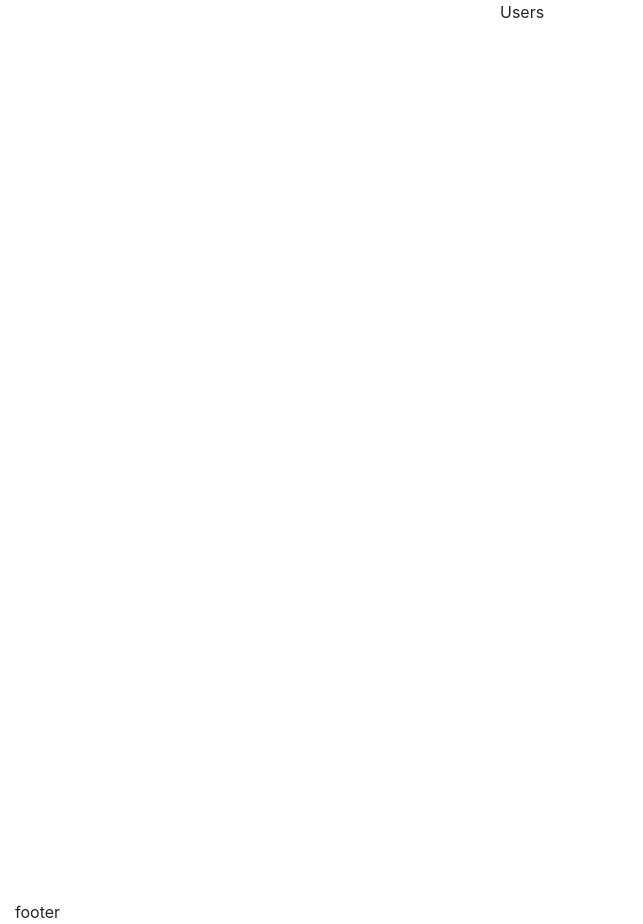
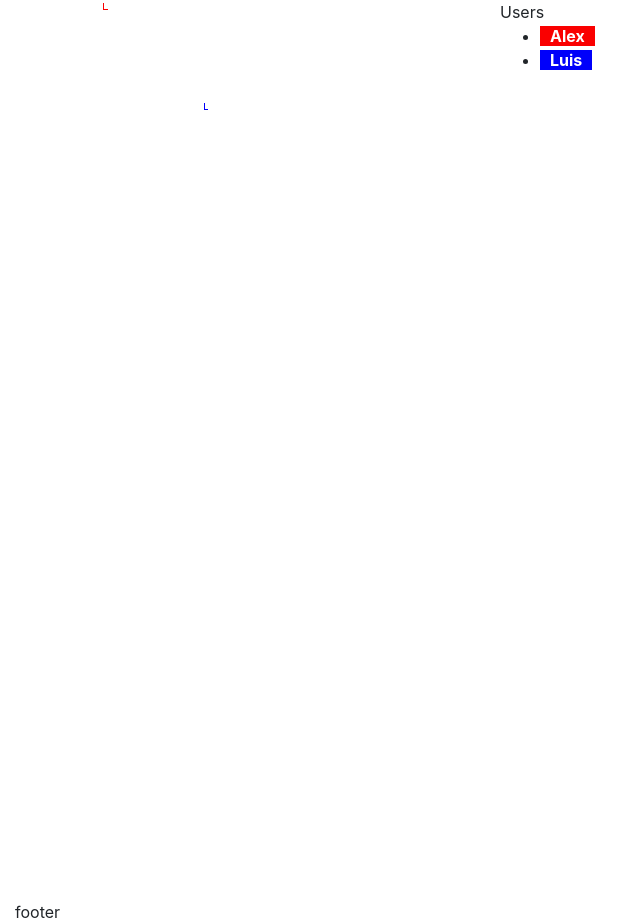
Before and after one commit to javilaotz/sharedwhiteboard, a React (Create React App) app: page / in a window 1280 px wide. Shown: the whole page, without its empty margins (0-643 px from the left). Built offline with nearby package versions, Linux system fonts and the light colour scheme.

Commit message:
Multisuer from JSON file

```diff
--- a/src/components/Home.jsx
+++ b/src/components/Home.jsx
@@ -1,7 +1,7 @@
 import React from 'react';
 import { Container, Row, Col } from 'reactstrap'
 
-import NavBar from './NavBar'
+import Users from './Users'
 import WhiteBoard from './Whiteboard'
 
 import './Styles.css'
@@ -12,7 +12,7 @@ function Home(props) {
             <Container className="themed-container" fluid={true}>
                 <Row className="WhiteBoard">
                     <WhiteBoard/>
-                    Users
+                    <Users/>
                 </Row>
                 <Row>
                     <Col>footer</Col>
--- /dev/null
+++ b/src/components/Users.jsx
@@ -0,0 +1,31 @@
+import React from 'react'
+import './Styles.css'
+import json_response from "../mock/response.json"
+
+function Users() {
+    console.log(json_response.users, "RESPONSE")
+    const users = json_response && json_response.users,
+
+    content = users.map(user => {
+        const name = user && user.name,
+              color = user && user.color,
+              key = user && user.id
+
+        return (<li key={key}>
+                <span style={{
+                    background: `rgb(${color.r}, ${color.g}, ${color.b})`,
+                    color: "#fff",
+                    fontWeight: "bold",
+                    padding: "0 10px 0"
+                    }}>{name}</span>
+            </li>)
+    })
+    return (
+        <div>
+            <div>Users</div>
+            <div><ul>{content}</ul></div>
+        </div>
+    );
+}
+
+export default Users;
--- a/src/components/Whiteboard.jsx
+++ b/src/components/Whiteboard.jsx
@@ -1,16 +1,37 @@
 import React, {useRef, useEffect, useState} from 'react'
-import ReactDOM from "react-dom"
 import json_response from "../mock/response.json"
 
 const Whiteboard = (props) => {
 
+    useEffect(() => {
+        const me        = json_response && json_response.me,
+              users   = json_response && json_response.users,
+              color     = me && me.color
+
+        plotUsers(users)
+        line = {width: me.width, color: `rgb(${color.r}, ${color.g}, ${color.b})`}
+    })
+
+    const plotUsers = (strokes) => {
+        const context = canvas.current.getContext("2d")
+        strokes.map(stroke => {
+            const strokes  = stroke && stroke.strokes,
+                  color    = stroke && stroke.color
+
+            line = {width: stroke.width, color: `rgb(${color.r}, ${color.g}, ${color.b})`}
+            strokes.map(point => {
+                context.fillStyle = line.color
+                context.fillRect(point.x,point.y,line.width,line.width)
+            })
+        })
+    }
+
     const [isMouseDown, setIsMouseDown] = useState(false);
-    let pos = {x :0, y:0}
+    let pos     = {x :0, y:0},
+        line    = {}
 
     const size = 500, /* Area of whiteboard*/
-          canvas = useRef(null),
-          line = {width : 1, color : '#ff0000'},
-          resp = json_response && json_response
+          canvas = useRef(null)
 
     const startDrawing = (e, pos) => {
         setIsMouseDown(true)
--- a/src/mock/response.json
+++ b/src/mock/response.json
@@ -1,14 +1,62 @@
 {
     "status": 200,
-    "grid":[
-        {"id": 1, "pos":{"x":2, "y":2}, "user":201},
-        {"id": 2, "pos":{"x":2, "y":2}, "user":201},
-        {"id": 3, "pos":{"x":2, "y":3}, "user":201},
-        {"id": 4, "pos":{"x":2, "y":4}, "user":201},
-        {"id": 5, "pos":{"x":2, "y":5}, "user":201},
-        {"id": 6, "pos":{"x":2, "y":6}, "user":201},
-        {"id": 7, "pos":{"x":2, "y":7}, "user":201},
-        {"id": 8, "pos":{"x":2, "y":8}, "user":201},
-        {"id": 9, "pos":{"x":2, "y":9}, "user":201}
+    "me": {
+        "id" : 210,
+        "name" : "Jhon",
+        "width" : 1,
+        "color" : {"r" : 0, "g" : 250, "b" : 0},
+        "strokes" : [
+            {"x" : 3, "y" : 109},
+            {"x" : 3, "y" : 108},
+            {"x" : 3, "y" : 107},
+            {"x" : 3, "y" : 106},
+            {"x" : 3, "y" : 105},
+            {"x" : 3, "y" : 104},
+            {"x" : 3, "y" : 103},
+            {"x" : 4, "y" : 109},
+            {"x" : 5, "y" : 109},
+            {"x" : 6, "y" : 109},
+            {"x" : 7, "y" : 109}
+        ]
+    },
+    "users":[
+        {
+            "id" : 209,
+            "name" : "Alex",
+            "width" : 1,
+            "color" : {"r" : 250, "g" : 0, "b" : 0},
+            "strokes" : [
+                {"x" : 103, "y" : 9},
+                {"x" : 103, "y" : 8},
+                {"x" : 103, "y" : 7},
+                {"x" : 103, "y" : 6},
+                {"x" : 103, "y" : 5},
+                {"x" : 103, "y" : 4},
+                {"x" : 103, "y" : 3},
+                {"x" : 104, "y" : 9},
+                {"x" : 105, "y" : 9},
+                {"x" : 106, "y" : 9},
+                {"x" : 107, "y" : 9}
+            ]
+        },
+        {
+            "id" : 208,
+            "name" : "Luis",
+            "width" : 1,
+            "color" : {"r" : 0, "g" : 0, "b" : 250},
+            "strokes" : [
+                {"x" : 204, "y" : 109},
+                {"x" : 204, "y" : 108},
+                {"x" : 204, "y" : 107},
+                {"x" : 204, "y" : 106},
+                {"x" : 204, "y" : 105},
+                {"x" : 204, "y" : 104},
+                {"x" : 204, "y" : 103},
+                {"x" : 204, "y" : 109},
+                {"x" : 205, "y" : 109},
+                {"x" : 206, "y" : 109},
+                {"x" : 207, "y" : 109}
+            ]
+        }
     ]
 }
```
Also changed, not shown: src/components/Cell.jsx (deleted, +0 -14 lines).
